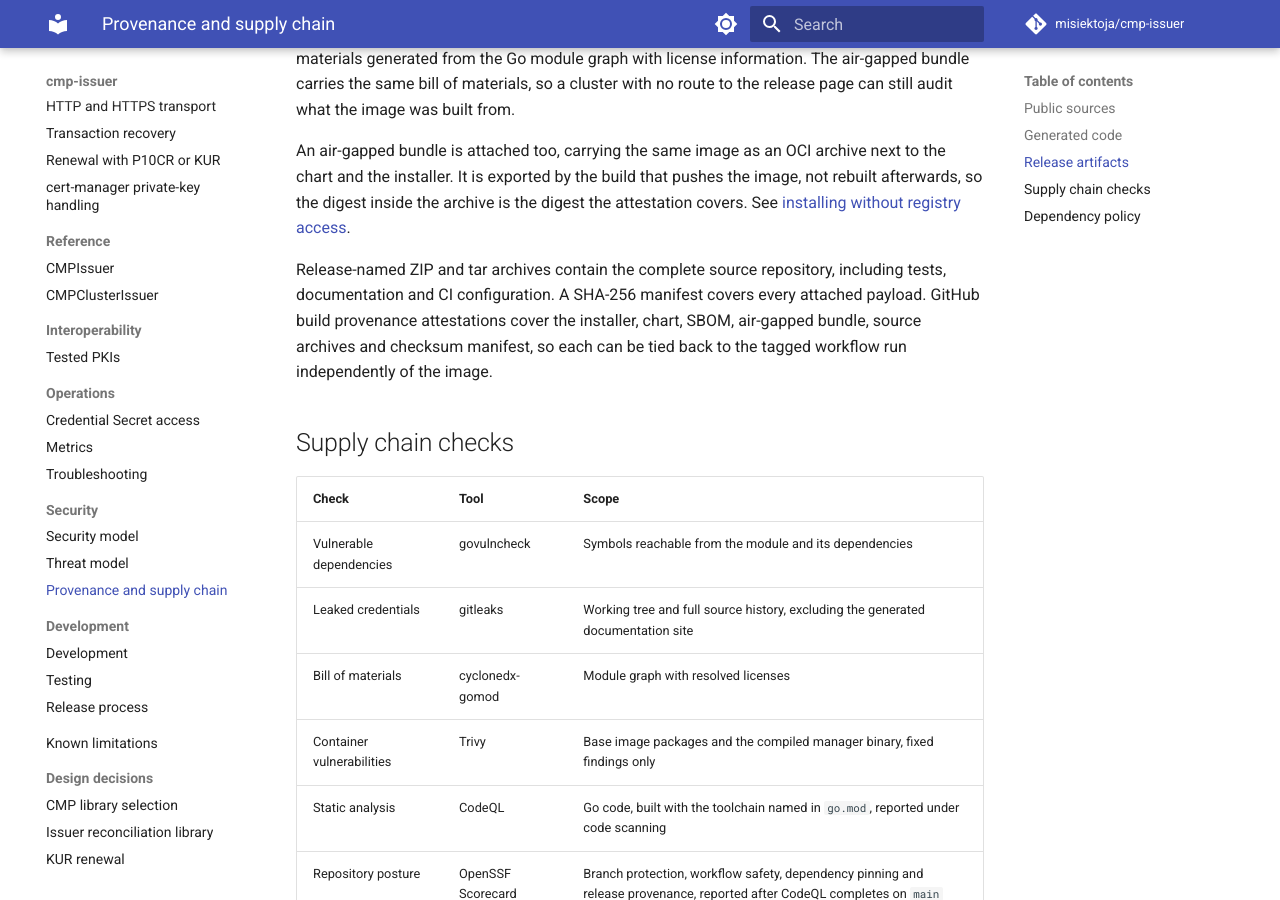
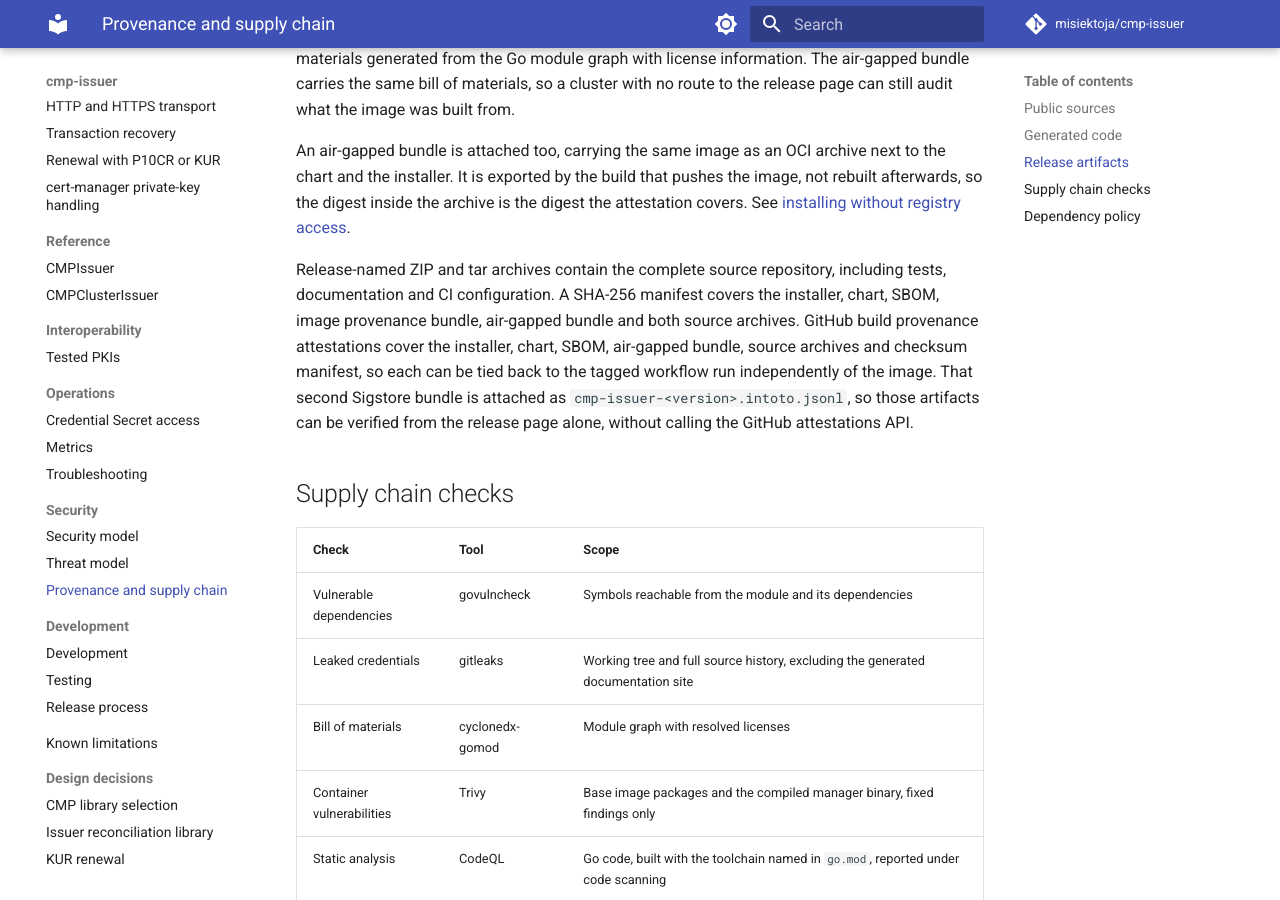
Before and after one commit to misiektoja/cmp-issuer, an MkDocs documentation site: the page built from docs/provenance.md, in a window 1280 px wide and 900 px high, scrolled down 1563 px. Built offline with MkDocs 1.6.1 and Material for MkDocs 9.7.7, drawn with Linux system fonts in a browser that asks for light colours; comment, search, counter and statistics services are not loaded.

Commit message:
docs(provenance): record the attached artifact provenance bundle

```diff
--- a/docs/provenance.md
+++ b/docs/provenance.md
@@ -32,9 +32,12 @@ Each release also carries the installer manifest, the packaged Helm chart and a
 An air-gapped bundle is attached too, carrying the same image as an OCI archive next to the chart and the installer. It is exported by the build that pushes the image, not rebuilt afterwards, so the digest inside the archive is the digest the attestation covers. See [installing without registry access](installation.md#install-without-registry-access).
 
 Release-named ZIP and tar archives contain the complete source repository, including tests,
-documentation and CI configuration. A SHA-256 manifest covers every attached payload. GitHub build
-provenance attestations cover the installer, chart, SBOM, air-gapped bundle, source archives and
-checksum manifest, so each can be tied back to the tagged workflow run independently of the image.
+documentation and CI configuration. A SHA-256 manifest covers the installer, chart, SBOM, image
+provenance bundle, air-gapped bundle and both source archives. GitHub build provenance attestations
+cover the installer, chart, SBOM, air-gapped bundle, source archives and checksum manifest, so each can
+be tied back to the tagged workflow run independently of the image. That second Sigstore bundle is
+attached as `cmp-issuer-<version>.intoto.jsonl`, so those artifacts can be verified from the release
+page alone, without calling the GitHub attestations API.
 
 ## Supply chain checks
 
```
